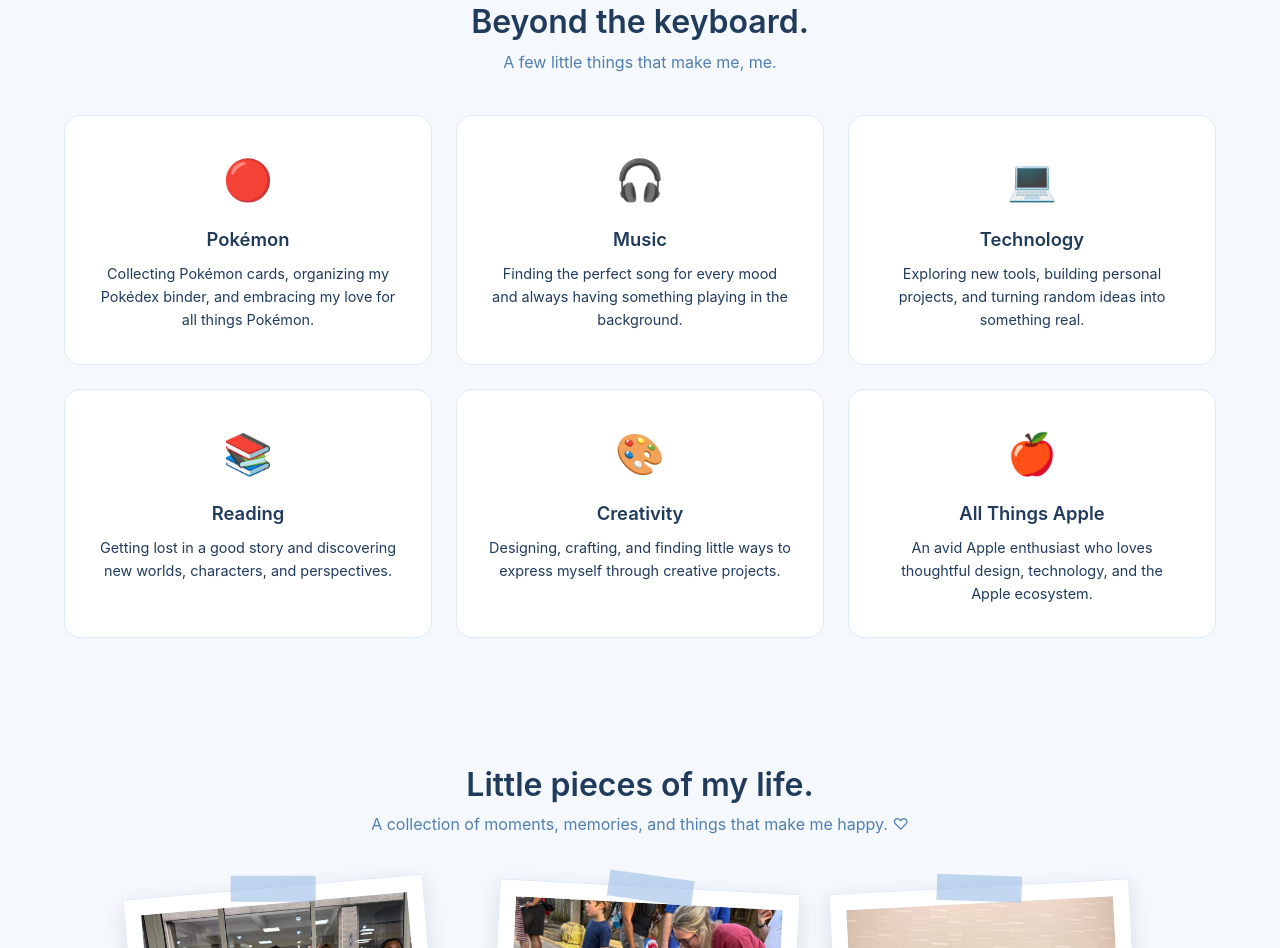
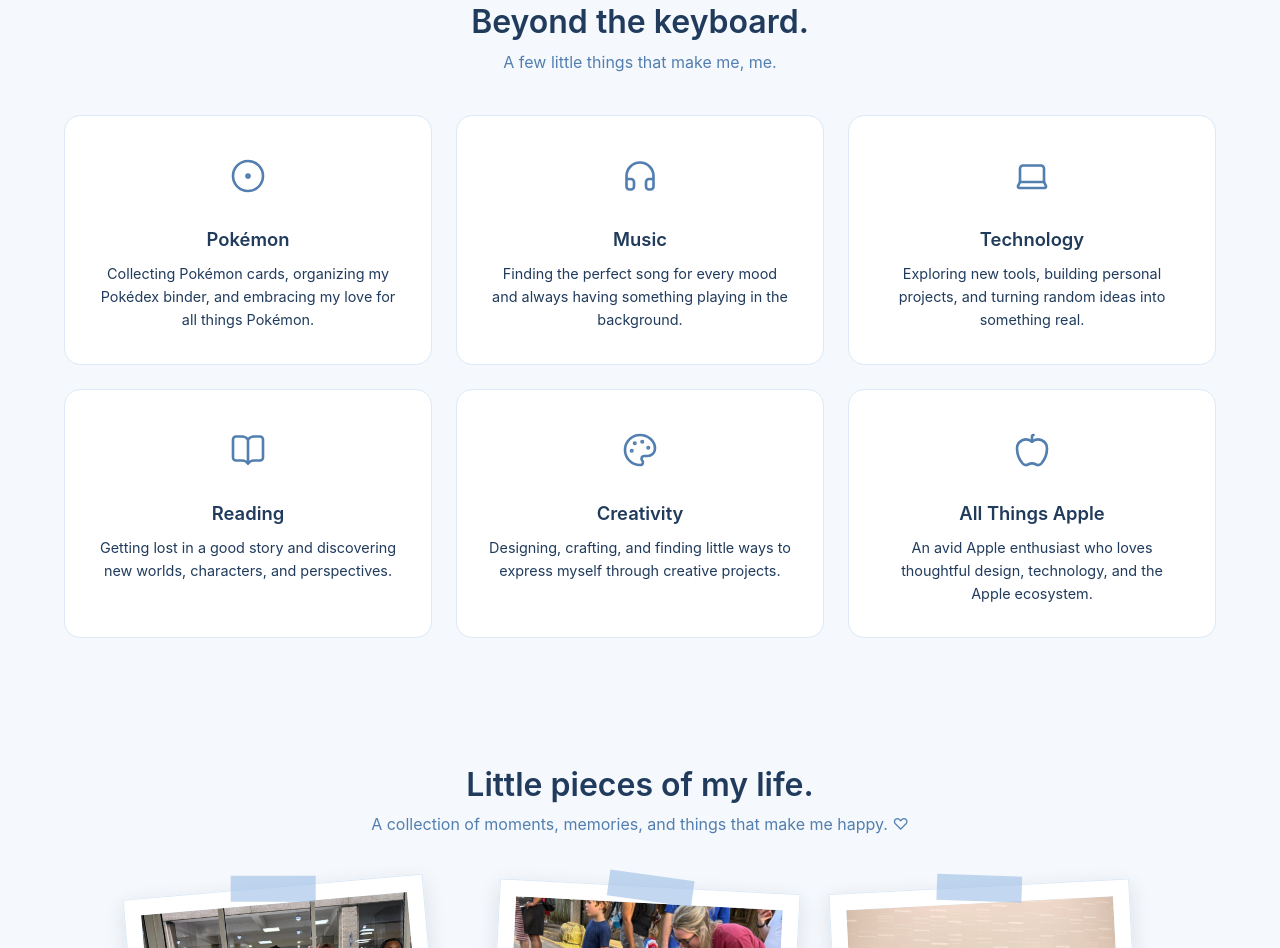
Before and after one commit to kkoppin001/kkoppin001.github.io, a plain HTML site: page about.html in a window 1280 px wide. Shown: the part 1489-2437 px from the top of the page. Drawn offline with nearby package versions, Linux system fonts and the light colour scheme.

Commit message:
changes emojois

```diff
--- a/about.html
+++ b/about.html
@@ -10,7 +10,8 @@
     <link rel="icon" type="image/svg+xml" href="assets/icons/favicon.svg">
 
     <link rel="stylesheet" href="css/styles.css?v=2">
-    <script src="js/main.js" defer></script>
+    <script src="https://unpkg.com/lucide@latest" defer></script>
+    <script src="js/main.js?v=2" defer></script>
 </head>
 
 <body>
@@ -168,7 +169,7 @@
                 <!-- Pokémon -->
                 <article class="interest-card">
 
-                    <span class="interest-icon">🔴</span>
+                    <span class="interest-icon"><i data-lucide="circle-dot"></i></span>
 
                     <h3>Pokémon</h3>
 
@@ -183,7 +184,7 @@
                 <!-- Music -->
                 <article class="interest-card">
 
-                    <span class="interest-icon">🎧</span>
+                    <span class="interest-icon"><i data-lucide="headphones"></i></span>
 
                     <h3>Music</h3>
 
@@ -198,7 +199,7 @@
                 <!-- Technology -->
                 <article class="interest-card">
 
-                    <span class="interest-icon">💻</span>
+                    <span class="interest-icon"><i data-lucide="laptop"></i></span>
 
                     <h3>Technology</h3>
 
@@ -213,7 +214,7 @@
                 <!-- Reading -->
                 <article class="interest-card">
 
-                    <span class="interest-icon">📚</span>
+                    <span class="interest-icon"><i data-lucide="book-open"></i></span>
 
                     <h3>Reading</h3>
 
@@ -228,7 +229,7 @@
                 <!-- Creativity -->
                 <article class="interest-card">
 
-                    <span class="interest-icon">🎨</span>
+                    <span class="interest-icon"><i data-lucide="palette"></i></span>
 
                     <h3>Creativity</h3>
 
@@ -243,7 +244,7 @@
                 <!-- Apple -->
                 <article class="interest-card">
 
-                    <span class="interest-icon">🍎</span>
+                    <span class="interest-icon"><i data-lucide="apple"></i></span>
 
                     <h3>All Things Apple</h3>
 
--- a/css/styles.css
+++ b/css/styles.css
@@ -2178,3 +2178,32 @@ body.gallery-open {
     }
 
 }
+
+/* ==============================
+   Lucide Icons
+   ============================== */
+
+.lucide {
+    width: 24px;
+    height: 24px;
+    stroke-width: 1.75;
+    color: var(--primary);
+}
+
+.card-icon .lucide,
+.interest-icon .lucide,
+.education-icon .lucide {
+    width: 36px;
+    height: 36px;
+}
+
+.contact-icon .lucide {
+    width: 32px;
+    height: 32px;
+}
+
+.project-icon .lucide,
+.resume-icon .lucide {
+    width: 56px;
+    height: 56px;
+}
--- a/js/main.js
+++ b/js/main.js
@@ -414,3 +414,11 @@ if (galleryModal) {
     });
 
 }
+
+/* ==============================
+   Lucide Icons
+   ============================== */
+
+if (typeof lucide !== "undefined") {
+    lucide.createIcons();
+}
```
Also changed, not shown: contact.html (+2 -1 lines), experience.html (+2 -1 lines), index.html (+6 -5 lines), projects.html (+2 -1 lines), resume.html (+2 -1 lines).
